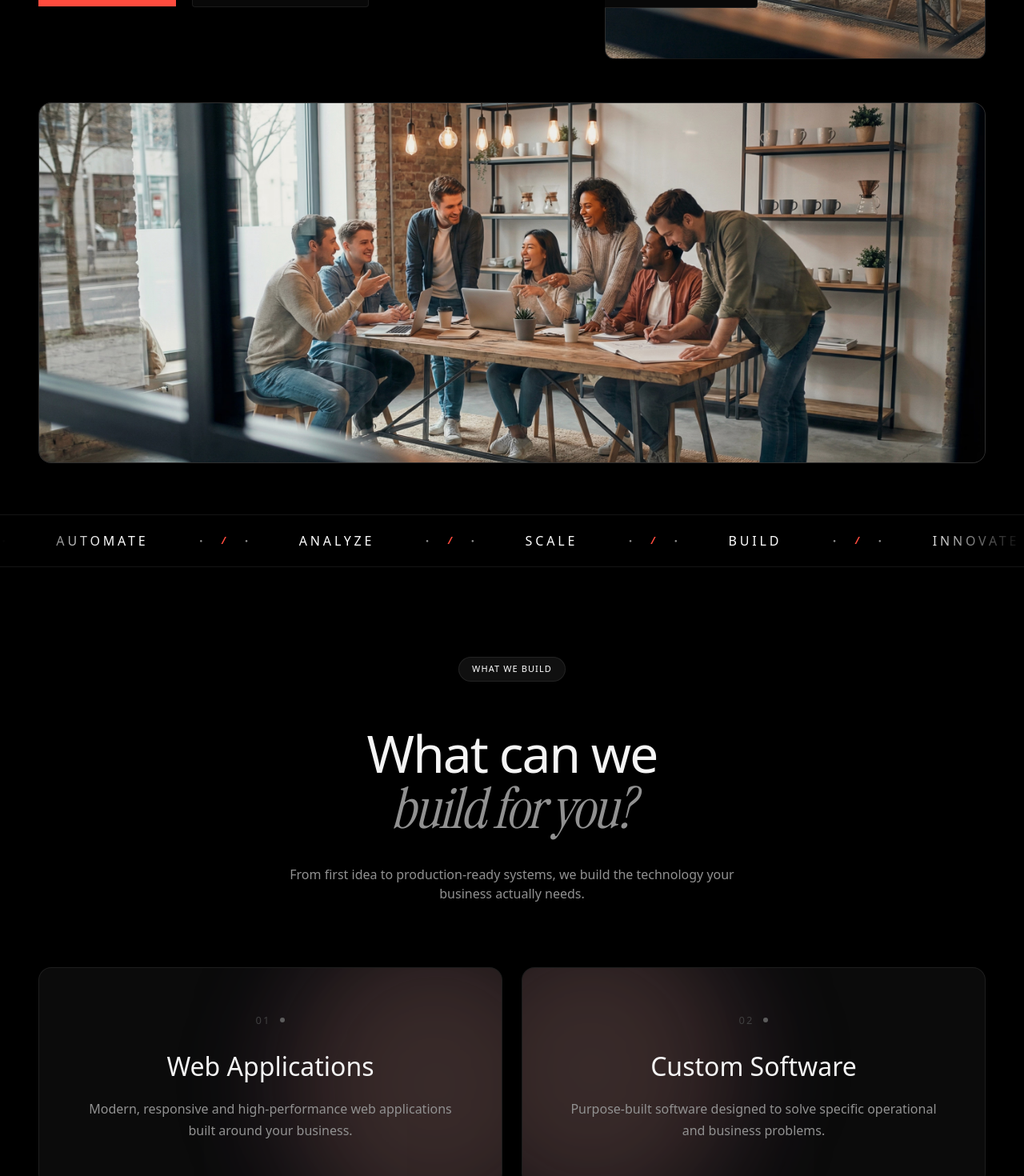
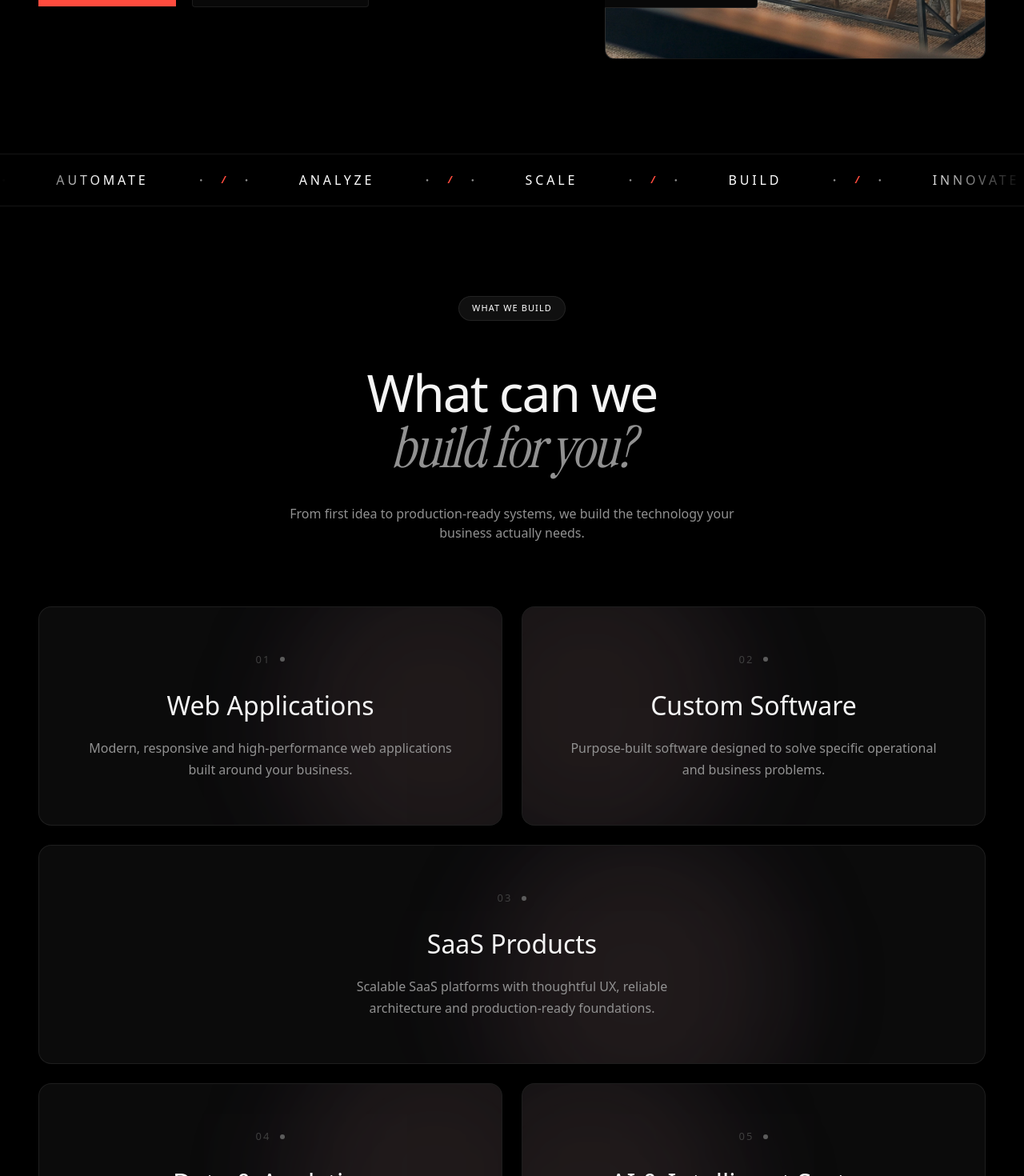
Before and after one commit to hyperqubegit/hyperqube-portfolio, a Next.js app: page / in a window 1280 px wide. Shown: the part 640-2110 px from the top of the page at 80% size. Built offline with nearby package versions, Linux system fonts and the light colour scheme.

Commit message:
fix: layout and composition correction pass

```diff
--- a/src/components/blurry-text.tsx
+++ b/src/components/blurry-text.tsx
@@ -59,7 +59,6 @@ export function BlurryText({ children, className, as: Component = "h2", delay =
             <motion.span
               key={i}
               variants={item}
-              className="inline-block"
               style={{ transformStyle: "preserve-3d", transformOrigin: "center bottom" }}
             >
               {child}
@@ -67,20 +66,22 @@ export function BlurryText({ children, className, as: Component = "h2", delay =
           );
         }
 
-        // Do not wrap <br /> in an inline-block motion span, otherwise it breaks formatting
         if (child.type === "br") {
           return child;
         }
 
+        const MotionChild = motion(child.type as any);
         return (
-          <motion.span
+          <MotionChild
             key={i}
+            {...(child.props as any)}
             variants={item}
-            className="inline-block"
-            style={{ transformStyle: "preserve-3d", transformOrigin: "center bottom" }}
-          >
-            {child}
-          </motion.span>
+            style={{
+              ...(child.props as any).style,
+              transformStyle: "preserve-3d",
+              transformOrigin: "center bottom",
+            }}
+          />
         );
       })}
     </MotionComponent>
--- a/src/components/hero-media.tsx
+++ b/src/components/hero-media.tsx
@@ -31,22 +31,6 @@ export function HeroMedia() {
             />
           </div>
         </motion.div>
-
-        {/* Full-width editorial photo — visible on desktop */}
-        <motion.div
-          initial="hidden"
-          whileInView="show"
-          viewport={{ once: true, margin: "-100px" }}
-          variants={mediaReveal}
-          className="hidden lg:block relative rounded-2xl overflow-hidden aspect-[21/8] border border-[rgba(255,255,255,0.15)] bg-[var(--color-brand-card)] shadow-2xl"
-        >
-          <motion.img
-            style={{ y }}
-            src="/office.avif"
-            alt="HyperQube — engineering studio"
-            className="absolute top-[-5%] left-0 w-full h-[110%] object-cover opacity-95"
-          />
-        </motion.div>
       </div>
     </section>
   );
--- a/src/components/principles.tsx
+++ b/src/components/principles.tsx
@@ -31,15 +31,15 @@ export function Principles() {
   return (
     <section
       ref={containerRef}
-      className="py-20 lg:py-32 bg-[var(--color-brand-bg)] relative border-t border-[var(--color-brand-border)] overflow-hidden"
+      className="py-16 lg:py-24 bg-[var(--color-brand-bg)] relative border-t border-[var(--color-brand-border)] overflow-hidden"
     >
       <div className="max-w-[1320px] mx-auto px-5 sm:px-8 lg:px-12 relative z-10">
-        <div className="mb-16 lg:mb-24 flex flex-col items-center text-center">
+        <div className="mb-12 lg:mb-16 flex flex-col items-center text-center">
           <motion.div
             initial={{ opacity: 0, y: 16 }}
             animate={isInView ? { opacity: 1, y: 0 } : { opacity: 0, y: 16 }}
             transition={{ duration: 0.6, ease: [0.16, 1, 0.3, 1] }}
-            className="mb-8"
+            className="mb-10"
           >
             <span className="inline-flex items-center px-4 py-1.5 rounded-full bg-[#101010] border border-[var(--color-brand-border)] text-[11px] font-medium tracking-[0.1em] text-white uppercase">
               Built Around Your Goals
@@ -59,15 +59,15 @@ export function Principles() {
           </BlurryText>
         </div>
 
-        <div className="grid lg:grid-cols-2 gap-8 lg:gap-12">
+        <div className="grid lg:grid-cols-2 gap-6 lg:gap-8">
           {/* Left Column - Muted */}
           <motion.div
             initial={{ opacity: 0, y: 30 }}
             animate={isInView ? { opacity: 1, y: 0 } : { opacity: 0, y: 30 }}
             transition={{ duration: 0.8, ease: [0.16, 1, 0.3, 1] }}
-            className="bg-[var(--color-brand-bg)] border border-[var(--color-brand-border)] rounded-2xl p-8 lg:p-14 opacity-[0.65] relative overflow-hidden"
+            className="bg-[var(--color-brand-bg)] border border-[var(--color-brand-border)] rounded-2xl p-8 lg:p-12 opacity-[0.65] relative overflow-hidden"
           >
-            <h3 className="text-[14px] font-medium tracking-[0.1em] text-[var(--color-brand-text-very-muted)] uppercase mb-8 lg:mb-12">
+            <h3 className="text-[14px] font-medium tracking-[0.1em] text-[var(--color-brand-text-very-muted)] uppercase mb-8 lg:mb-10">
               Without Purposeful Engineering
             </h3>
 
@@ -90,7 +90,7 @@ export function Principles() {
             initial={{ opacity: 0, y: 30 }}
             animate={isInView ? { opacity: 1, y: 0 } : { opacity: 0, y: 30 }}
             transition={{ duration: 0.8, delay: 0.1, ease: [0.16, 1, 0.3, 1] }}
-            className="bg-[var(--color-brand-card)] border border-[rgba(255,255,255,0.12)] rounded-2xl p-8 lg:p-14 relative overflow-hidden shadow-2xl"
+            className="bg-[var(--color-brand-card)] border border-[rgba(255,255,255,0.12)] rounded-2xl p-8 lg:p-12 relative overflow-hidden shadow-2xl"
           >
             <div className="absolute inset-0 opacity-40 pointer-events-none">
               <SpectrumGlow
@@ -100,7 +100,7 @@ export function Principles() {
             </div>
 
             <div className="relative z-10">
-              <h3 className="text-[14px] font-medium tracking-[0.1em] text-[var(--color-brand-text)] uppercase mb-8 lg:mb-12 flex items-center gap-3">
+              <h3 className="text-[14px] font-medium tracking-[0.1em] text-[var(--color-brand-text)] uppercase mb-8 lg:mb-10 flex items-center gap-3">
                 <span className="w-1.5 h-1.5 rounded-full bg-[var(--color-brand-accent)] shadow-[0_0_8px_rgba(255,75,62,0.6)]" />
                 With HyperQube
               </h3>
--- a/src/components/spectrum-glow.tsx
+++ b/src/components/spectrum-glow.tsx
@@ -80,7 +80,7 @@ export function SpectrumGlow({ className, opacity = 1, variant = "section" }: Sp
           variants={animViolet}
           initial="hidden"
           animate={["show", "float"]}
-          className={cn(`absolute w-[120%] h-[120%] bg-[rgba(130,70,220,0.06)] rounded-[9999px] ${mixBlend} ${baseBlur}`)}
+          className={cn(`absolute w-[120%] h-[120%] bg-[rgba(130,70,220,0.03)] rounded-[9999px] ${mixBlend} ${baseBlur}`)}
           style={{ transform: "translate(10%, 10%)" }}
         />
 
@@ -89,7 +89,7 @@ export function SpectrumGlow({ className, opacity = 1, variant = "section" }: Sp
           variants={animCyan}
           initial="hidden"
           animate={["show", "float"]}
-          className={cn(`absolute w-[110%] h-[110%] bg-[rgba(30,100,255,0.08)] rounded-[9999px] ${mixBlend} ${baseBlur}`)}
+          className={cn(`absolute w-[110%] h-[110%] bg-[rgba(30,100,255,0.04)] rounded-[9999px] ${mixBlend} ${baseBlur}`)}
           style={{ transform: "translate(-5%, -5%)" }}
         />
 
@@ -98,7 +98,7 @@ export function SpectrumGlow({ className, opacity = 1, variant = "section" }: Sp
           variants={animCyan}
           initial="hidden"
           animate={["show", "float"]}
-          className={cn(`absolute w-[90%] h-[100%] bg-[rgba(50,210,225,0.10)] rounded-[9999px] ${mixBlend} ${baseBlur}`)}
+          className={cn(`absolute w-[90%] h-[100%] bg-[rgba(50,210,225,0.05)] rounded-[9999px] ${mixBlend} ${baseBlur}`)}
           style={{ transform: "translate(-10%, 5%)" }}
         />
 
@@ -107,7 +107,7 @@ export function SpectrumGlow({ className, opacity = 1, variant = "section" }: Sp
           variants={animOrange}
           initial="hidden"
           animate={["show", "float"]}
-          className={cn(`absolute w-[100%] h-[100%] bg-[rgba(255,105,35,0.20)] rounded-[9999px] ${mixBlend} ${baseBlur}`)}
+          className={cn(`absolute w-[100%] h-[100%] bg-[rgba(255,105,35,0.08)] rounded-[9999px] ${mixBlend} ${baseBlur}`)}
         />
 
         {/* Layer B: Red (Core Accent) */}
@@ -115,7 +115,7 @@ export function SpectrumGlow({ className, opacity = 1, variant = "section" }: Sp
           variants={animRed}
           initial="hidden"
           animate={["show", "float"]}
-          className={cn(`absolute w-[85%] h-[90%] bg-[rgba(255,45,55,0.14)] rounded-[9999px] ${mixBlend} ${baseBlur}`)}
+          className={cn(`absolute w-[85%] h-[90%] bg-[rgba(255,45,55,0.06)] rounded-[9999px] ${mixBlend} ${baseBlur}`)}
           style={{ transform: "translate(5%, -5%)" }}
         />
 
@@ -124,7 +124,7 @@ export function SpectrumGlow({ className, opacity = 1, variant = "section" }: Sp
           variants={animOrange}
           initial="hidden"
           animate={["show", "float"]}
-          className={cn(`absolute w-[70%] h-[80%] bg-[rgba(255,190,80,0.12)] rounded-[9999px] ${mixBlend} ${baseBlur}`)}
+          className={cn(`absolute w-[70%] h-[80%] bg-[rgba(255,190,80,0.05)] rounded-[9999px] ${mixBlend} ${baseBlur}`)}
         />
 
         {/* Layer D: White (Bright Center) */}
@@ -132,7 +132,7 @@ export function SpectrumGlow({ className, opacity = 1, variant = "section" }: Sp
           variants={animWhite}
           initial="hidden"
           animate={["show", "float"]}
-          className={cn(`absolute w-[50%] h-[60%] bg-[rgba(255,255,255,0.08)] rounded-[9999px] ${mixBlend} ${baseBlur}`)}
+          className={cn(`absolute w-[50%] h-[60%] bg-[rgba(255,255,255,0.04)] rounded-[9999px] ${mixBlend} ${baseBlur}`)}
         />
       </div>
     </div>
```
